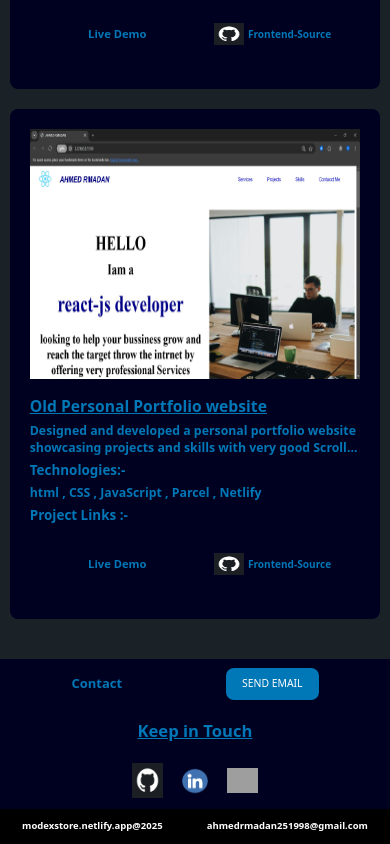
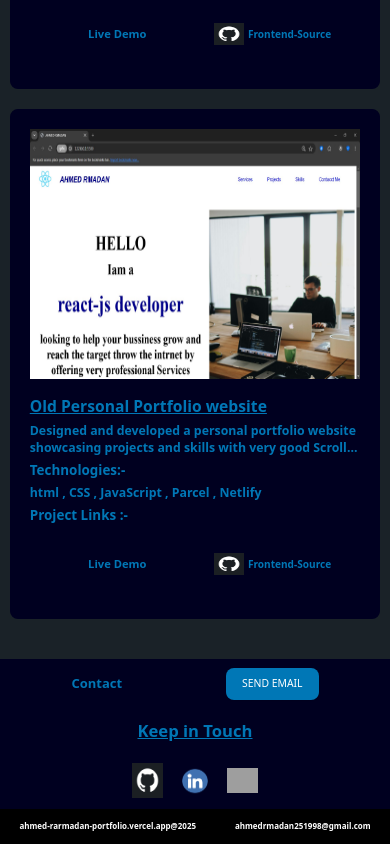
Before and after one commit to ahmed-rmdan/ADVANCED-MYPORTFOLIO-APP, a Next.js app: page / in a window 390 px wide. Shown: the part 3370-4214 px from the top of the page. Built offline with nearby package versions, Linux system fonts and the light colour scheme; grey boxes are pictures that could not be loaded.

Commit message:
change url

```diff
--- a/components/sections/end.tsx
+++ b/components/sections/end.tsx
@@ -28,10 +28,10 @@ export function End(){
     </section >
 
 
-     <section  className="font-semibold bg-black min-h-[35px] flex items-center justify-center sm:h-[50px] text-[9.5px] sm:text-[16px] text-white">
+     <section  className="font-semibold bg-black min-h-[35px] flex items-center justify-center sm:h-[50px] text-[8px] sm:text-[16px] text-white">
       <motion.div initial={{x:-200,opacity:0}}  transition={{duration:2}} viewport={{once:true,amount:0.3}} whileInView={{x:0,opacity:100}}
       className="flex flex-row items-center  w-full h-full justify-around ">
-           <p>modexstore.netlify.app@2025</p>
+           <p>ahmed-rarmadan-portfolio.vercel.app@2025</p>
                   <p>ahmedrmadan251998@gmail.com</p>
       </motion.div>
 
```
